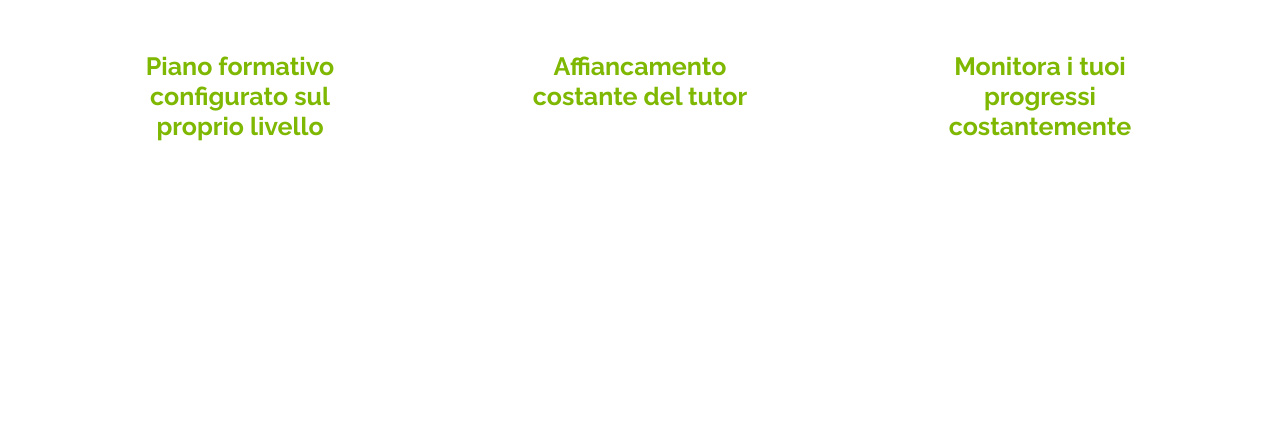
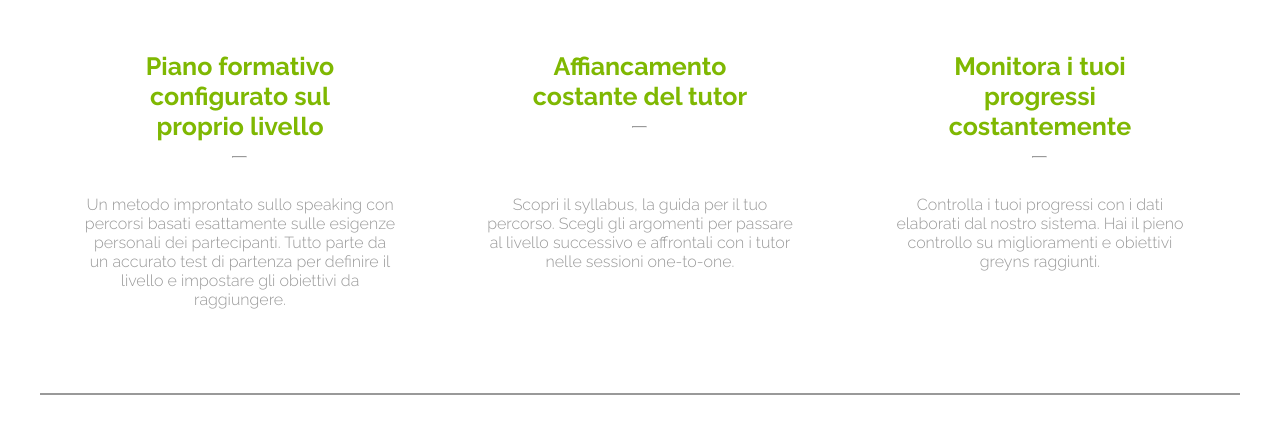
Before and after one commit to federicobartoli/html-css-fluentify, a plain HTML site: page index.html in a window 1280 px wide. Shown: the part 909-1342 px from the top of the page. Drawn offline with Linux system fonts and the light colour scheme.

Commit message:
fine esercizio strutturale

```diff
--- a/css/style.css
+++ b/css/style.css
@@ -139,6 +139,13 @@ header {
     font-weight: bolder;
 }
 
+hr {
+    margin: 0 auto;
+    margin-top: 15px;
+    color: grey;
+    width: 15px;
+}
+
 .centratura {
     text-align: center;
     position: absolute;
@@ -222,3 +229,15 @@ h1 {
     color: grey;
     font-size: 15px;
 }
+
+.borderc {
+    height:18%;
+}
+
+.borderf {
+    border-bottom: 2px solid #999999;
+}
+
+.greyns {
+    color: #999999;
+}
--- a/index.html
+++ b/index.html
@@ -70,11 +70,17 @@
                     <div class="cards"><img id="computer" src="https://cdn.fluentify.com/bundles/fluentifypublic/images/r4b/01/computer.svg?v16"></div>
                     <div class="cards"><img id="doc" src="https://cdn.fluentify.com/bundles/fluentifypublic/images/r4b/01/doc.svg?v16"></div>
 
-                    <div class="cards"><div class="textcards green">Piano formativo<br>
+                    <div class="cards borderc"><div class="textcards green">Piano formativo<br>
                         configurato sul<br>
-                        proprio livello</div></div>
-                    <div class="cards"><div class="textcards green">Affiancamento<br> costante del tutor</div></div>
-                    <div class="cards"><div class="textcards green">Monitora i tuoi <br>progressi <br>costantemente</div></div>
+                        proprio livello</div>
+                    <hr>
+                    </div>
+                    <div class="cards borderc"><div class="textcards green">Affiancamento<br> costante del tutor</div><hr></div>
+                    <div class="cards borderc"><div class="textcards green">Monitora i tuoi <br>progressi <br>costantemente</div><hr><div class="textcards"></div></div>
+
+                    <div class="cards borderf"><div class="textcards greyns">Un metodo improntato sullo speaking con<br> percorsi basati esattamente sulle esigenze<br> personali dei partecipanti. Tutto parte da <br>un accurato test di partenza per definire il<br> livello e impostare gli obiettivi da<br> raggiungere.</div></div>
+                    <div class="cards borderf"><div class="textcards greyns">Scopri il syllabus, la guida per il tuo<br> percorso. Scegli gli argomenti per passare<br> al livello successivo e affrontali con i tutor<br> nelle sessioni one-to-one.</div></div>
+                    <div class="cards borderf"><div class="textcards greyns">Controlla i tuoi progressi con i dati<br> elaborati dal nostro sistema. Hai il pieno<br> controllo su miglioramenti e obiettivi<br> greyns raggiunti.</div></div>
 
                 </div>
 
```
